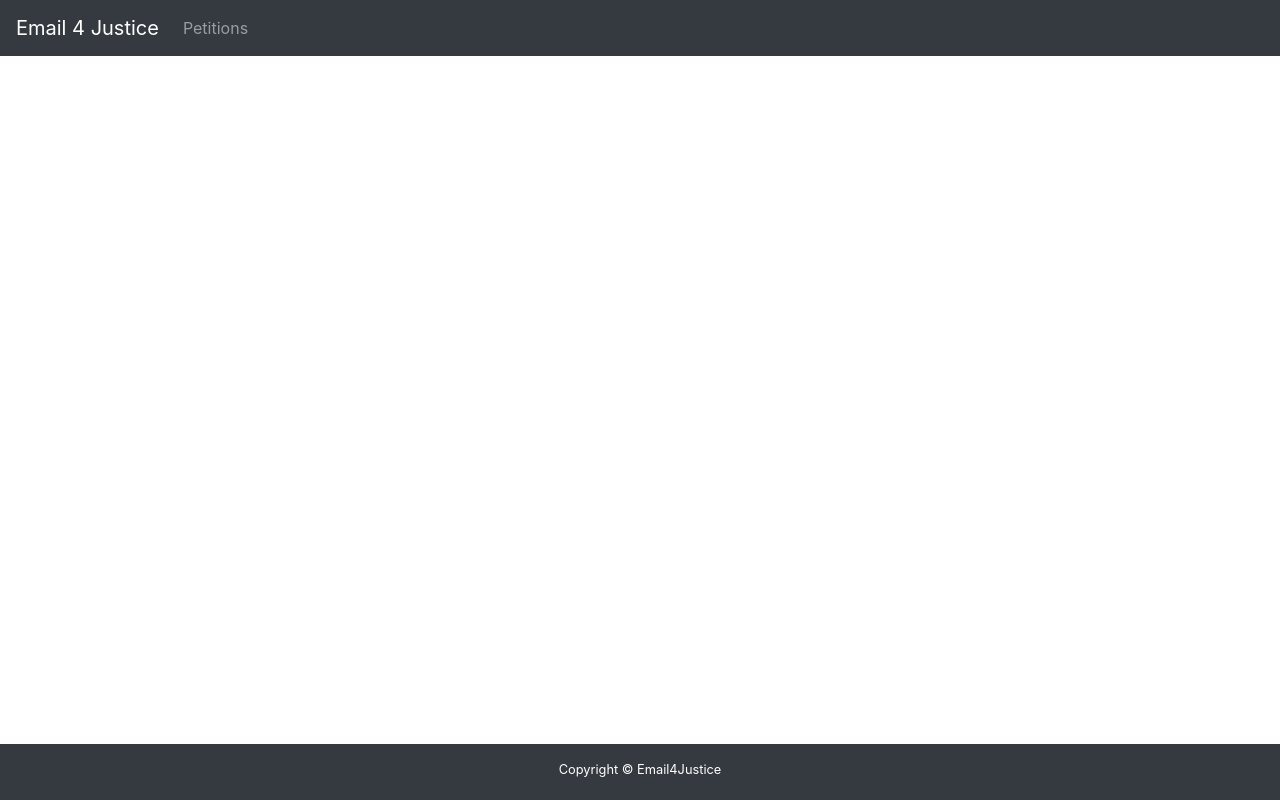
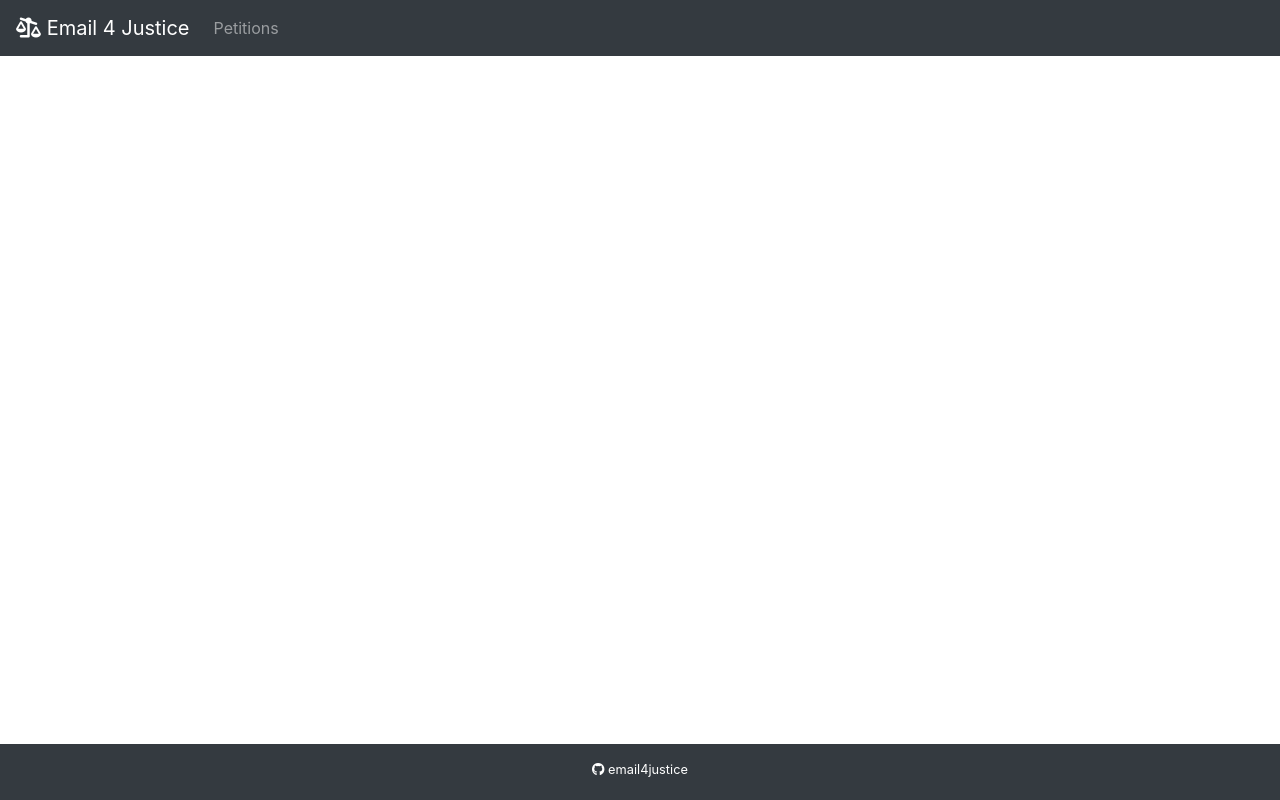
Before and after one commit to ruklakhani/email4justice, a Flask app: page / in a window 1280 px wide. Run offline with Flask 2, Linux system fonts and the light colour scheme; data that the repository does not hold is empty; some libraries are stand-ins or nearby versions.

Commit message:
fontawesome and favicon added

```diff
--- a/app.py
+++ b/app.py
@@ -55,8 +55,8 @@ def send(templ_id):
     full = fill_template(template["template"], request.form)
     mailto = []
     if template["emails"]:
-        for email in template["emails"]:
-            mailto.append(f'mailto:{email}?bcc=&subject={template["title"]}&body={full}')
+        # for email in template["emails"]:
+            mailto.append(f'mailto:{",".join(template["emails"])}?bcc=&subject={template["title"]}&body={full}')
     else:
         if request.form["email"]:
             mailto.append(f'mailto:{request.form["email"]}?bcc=&subject={template["title"]}&body={full}')
--- a/static/styles.css
+++ b/static/styles.css
@@ -11,3 +11,7 @@ body {
 .show_whitespace {
    white-space: pre-wrap;
 }
+
+.repo-link:hover  {
+    cursor: pointer;
+}
--- a/templates/base.html
+++ b/templates/base.html
@@ -1,18 +1,21 @@
 <!-- base.html -->
-
 <!DOCTYPE html>
 <html>
 
 <head>
     <link rel="stylesheet" href="https://maxcdn.bootstrapcdn.com/bootstrap/4.0.0/css/bootstrap.min.css" integrity="sha384-Gn5384xqQ1aoWXA+058RXPxPg6fy4IWvTNh0E263XmFcJlSAwiGgFAW/dAiS6JXm" crossorigin="anonymous">
     <link rel="stylesheet" href="{{ url_for('static',filename='styles.css') }}">
+    <script src="https://kit.fontawesome.com/1e324e14c9.js" crossorigin="anonymous"></script>
+
+    <title>Email 4 Justice</title>
+    <link rel="icon" type="image/x-icon" href="{{ url_for('static',filename='favicon.ico') }}"
 </head>
 
     <body>
         <div id='content-wrap'>
             <nav class="navbar navbar-expand-md bg-dark navbar-dark">
                 <!-- Brand -->
-                <a class="navbar-brand" href="/">Email 4 Justice</a>
+                    <a class="navbar-brand" href="/"><i aria-hidden="true" class="fas fa-balance-scale-right"></i> Email 4 Justice</a>
 
                 <!-- Toggler/collapsibe Button -->
                 <button class="navbar-toggler" type="button" data-toggle="collapse" data-target="#collapsibleNavbar">
--- a/templates/partials/footer.html
+++ b/templates/partials/footer.html
@@ -1,5 +1,7 @@
 <footer id="footer" class="py-3 bg-dark text-white-50">
     <div class="d-flex justify-items-center">
-        <small class="text-white mx-auto">Copyright &copy; Email4Justice</small>
+        <small class="text-white mx-auto repo-link" onClick="window.location='https://github.com/ruklakhani/email4justice';">
+            <i class="fa fa-github" aria-hidden="true"></i> email4justice
+        </small>
     </div>
 </footer>
```
Also changed, not shown: static/favicon.ico (added).
